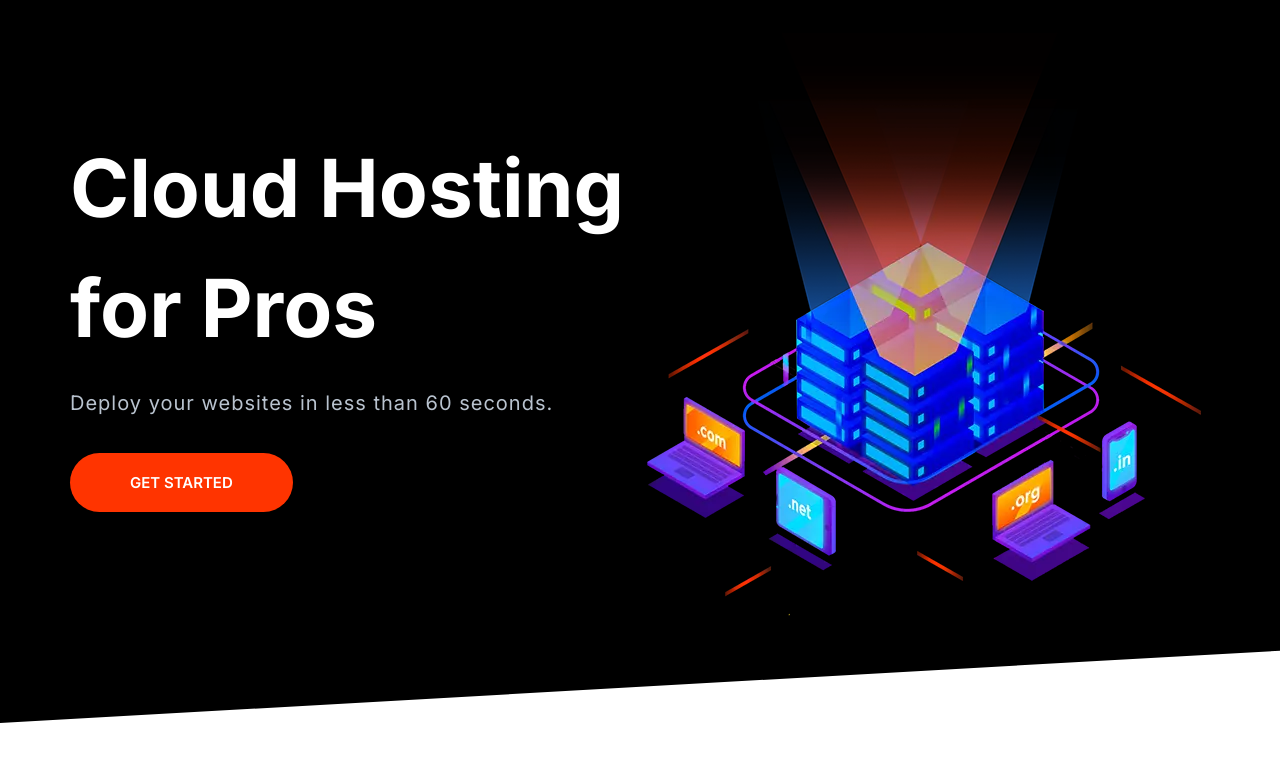
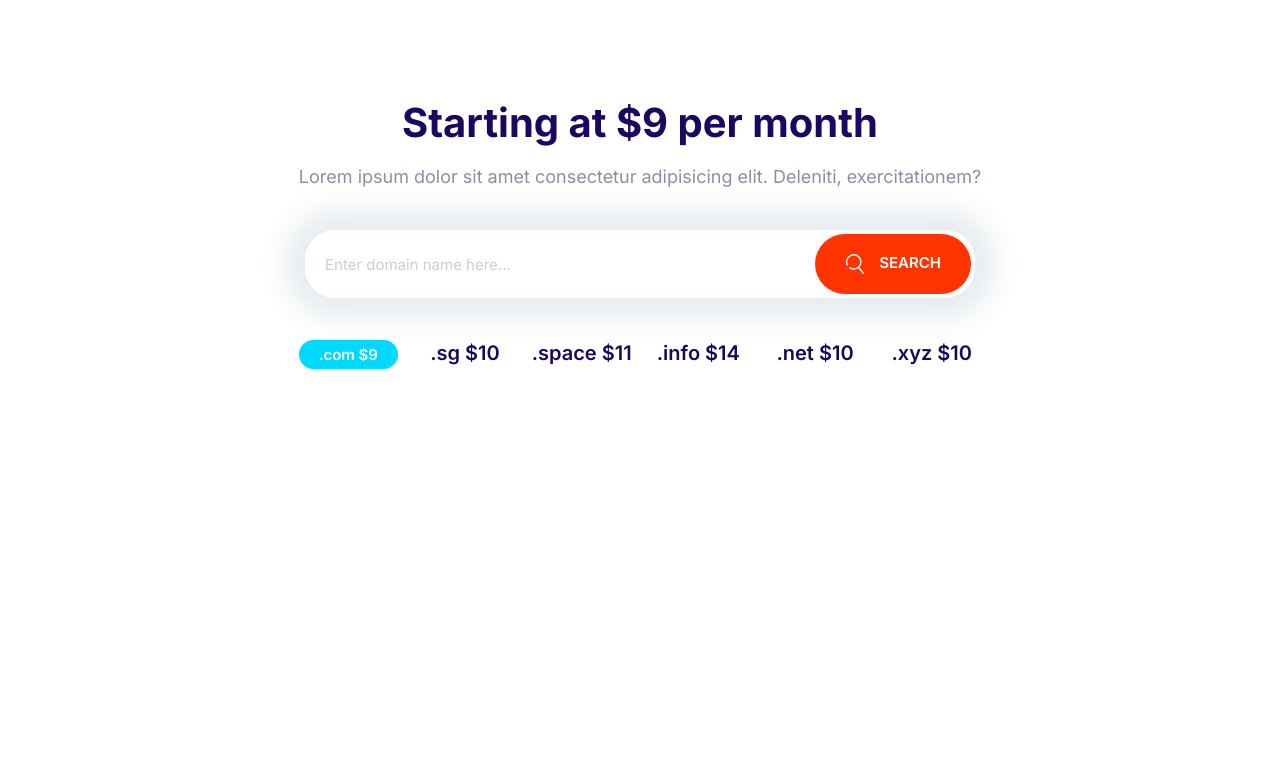
Before and after one commit to sabry-awad97/Sabrify, a website built with Vite: page index.html in a window 1280 px wide. Built offline with nearby package versions, Linux system fonts and the light colour scheme.

Commit message:
Define block-domain

```diff
--- a/index.html
+++ b/index.html
@@ -7,27 +7,35 @@
     <title>Sabrify</title>
   </head>
   <body>
-    <section class="block block--dark block--skewed-left hero">
-      <div class="container grid grid--1x2">
-        <header class="block__header hero__content">
-          <h1 class="block__heading">Cloud Hosting for Pros</h1>
-          <p class="hero__tagline">
-            Deploy your websites in less than 60 seconds.
-          </p>
-          <a href="" class="btn btn--accent btn--stretched">Get Started</a>
-        </header>
-        <picture>
-          <source
-            type="image/webp"
-            srcset="images/banner.webp 1x, images/banner@2x.webp 2x"
-          />
-          <source
-            type="image/png"
-            srcset="images/banner.png 1x, images/banner@2x.png 2x"
-          />
-          <img class="hero__image" src="images/banner.png" alt="" />
-        </picture>
+    <section class="block container block-domain">
+      <header class="block__header">
+        <h2>Starting at $9 per month</h2>
+        <p>
+          Lorem ipsum dolor sit amet consectetur adipisicing elit. Deleniti,
+          exercitationem?
+        </p>
+      </header>
+      <div class="input-group">
+        <input
+          type="text"
+          class="input"
+          placeholder="Enter domain name here..."
+        />
+        <button class="btn btn--accent">
+          <svg class="icon icon--white">
+            <use xlink:href="images/sprite.svg#search"></use>
+          </svg>
+          Search
+        </button>
       </div>
+      <ul class="list block-domain__prices">
+        <li><span class="badge badge--secondary">.com $9</span></li>
+        <li>.sg $10</li>
+        <li>.space $11</li>
+        <li>.info $14</li>
+        <li>.net $10</li>
+        <li>.xyz $10</li>
+      </ul>
     </section>
 
     <script type="module" src="/src/main.ts"></script>
--- a/src/css/style.scss
+++ b/src/css/style.scss
@@ -203,10 +203,18 @@ a {
   font-size: 1.8rem;
   font-weight: 600;
   margin: 1rem 0;
+  outline: 0;
   padding: 2rem 3rem;
   text-align: center;
   text-transform: uppercase;
   white-space: nowrap;
+}
+
+.btn .icon {
+  width: 2rem;
+  height: 2rem;
+  margin-right: 1rem;
+  vertical-align: middle;
 }
 
 .btn--primary {
@@ -286,7 +294,7 @@ a {
 .input-group .input {
   border: 0;
   flex-grow: 1;
-  padding: 1.5rem 1rem;
+  padding: 1.5rem 2rem;
 }
 
 .input-group .btn {
@@ -705,3 +713,28 @@ a {
     align-self: center;
   }
 }
+
+/* Domain Block */
+.block-domain .input-group {
+  box-shadow: 0 0 30px 20px #e6ebee;
+  border: 0;
+  margin: 4rem auto;
+  max-width: 67rem;
+}
+
+.block-domain__prices {
+  display: grid;
+  grid-template-columns: repeat(3, 1fr);
+  grid-template-rows: repeat(2, 6rem);
+  font-size: 2rem;
+  font-weight: 600;
+  justify-items: center;
+  max-width: 70rem;
+  margin: 0 auto;
+}
+
+@media screen and (min-width: 768px) {
+  .block-domain__prices {
+    grid-template-columns: repeat(auto-fit, minmax(10rem, 1fr));
+  }
+}
```
Also changed, not shown: src/components/block-domain.html (added, +26 -0 lines).
